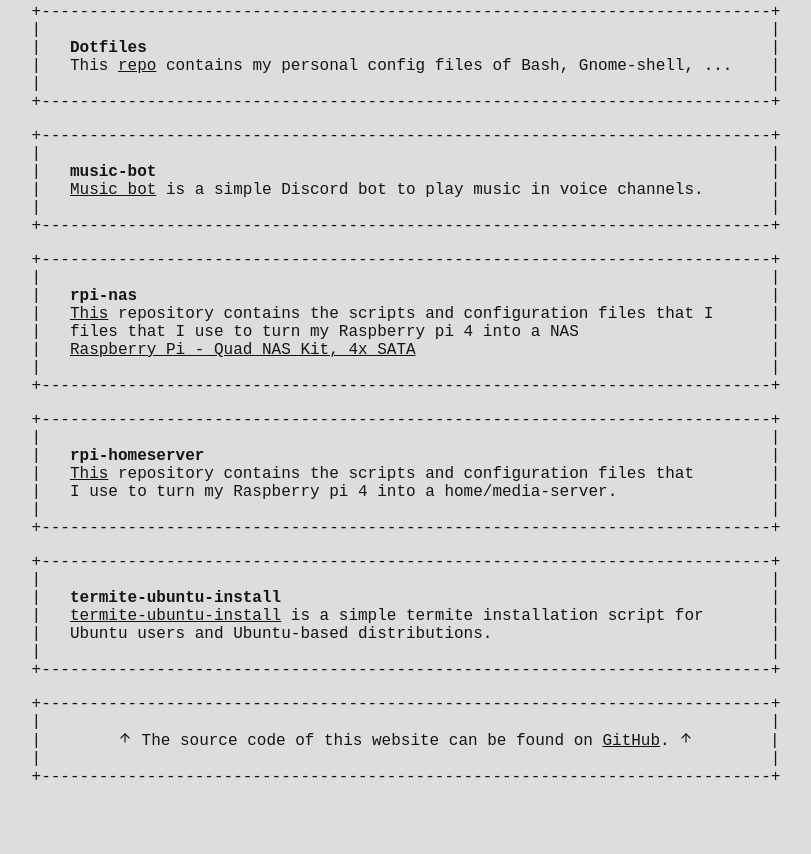
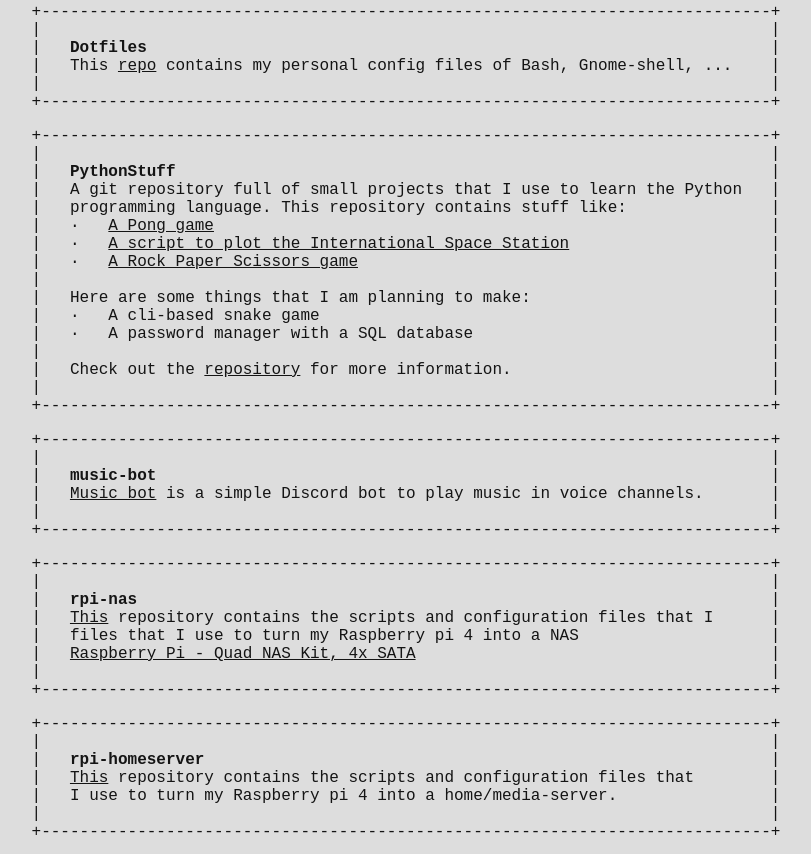
Before and after one commit to AntonVanAssche/ant0n.tk, a plain HTML site: page projects.html in a window 1280 px wide. Shown: the part 1336-2190 px from the top of the page, without its empty margins (234-1045 px from the left). Before the commit the page ends 2154 px from the top, so only its background shows below. Drawn offline with nearby package versions, Linux system fonts and the light colour scheme; a web font is replaced by a local one.

Commit message:
Add PythonStuff repo to the projects page

```diff
--- a/projects.html
+++ b/projects.html
@@ -122,6 +122,28 @@
 <pre>
 +----------------------------------------------------------------------------+
 |                                                                            |
+|   <span><h4>PythonStuff</h4></span>                                                              |
+|   A git repository full of small projects that I use to learn the Python   |
+|   programming language. This repository contains stuff like:               |
+|   ·	<a href="https://github.com/AntonVanAssche/PythonStuff/tree/master/Pong" target="_blank">A Pong game</a>                                                          |
+|   ·	<a href="https://github.com/AntonVanAssche/PythonStuff/tree/master/Plot%20The%20ISS" target="_blank">A script to plot the International Space Station</a>                     |
+|   ·	<a href="https://github.com/AntonVanAssche/PythonStuff/tree/master/Rock%20Paper%20Scissors" target="_blank">A Rock Paper Scissors game</a>                                           |
+|                                                                            |
+|   Here are some things that I am planning to make:                         |
+|   ·	A cli-based snake game                                               |
+|   ·	A password manager with a SQL database                               |
+|                                                                            |
+|   Check out the <a href="https://github.com/AntonVanAssche/PythonStuff" target="_blank">repository</a> for more information.                           |
+|                                                                            |
++----------------------------------------------------------------------------+
+</pre>
+                </div>
+            </section>
+            <section>
+                <div class="frame">
+<pre>
++----------------------------------------------------------------------------+
+|                                                                            |
 |   <span><h4>music-bot</h4></span>                                                                |
 |   <a href="https://github.com/AntonVanAssche/music-bot" target="_blank">Music bot</a> is a simple Discord bot to play music in voice channels.       |
 |                                                                            |
```
